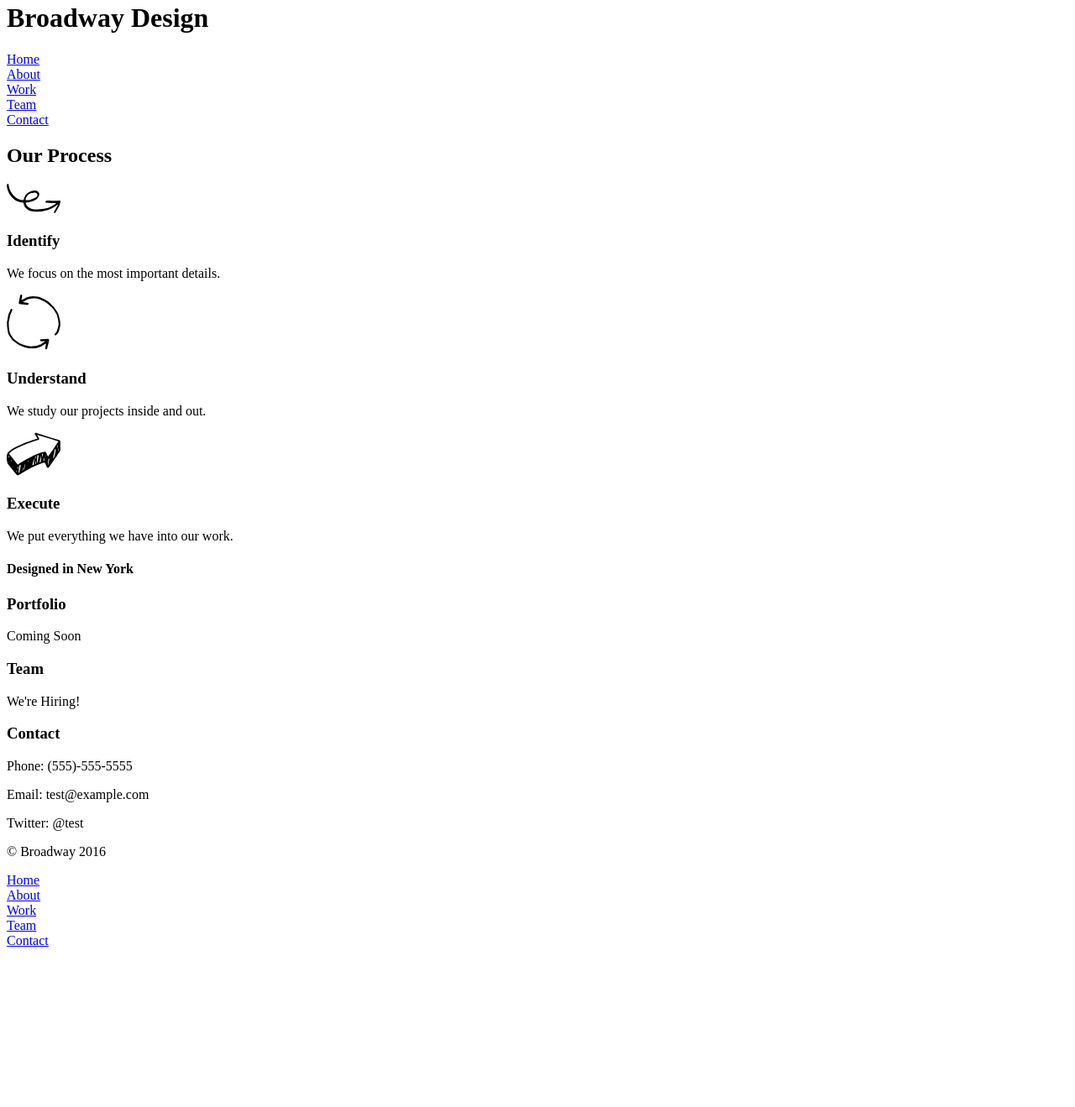
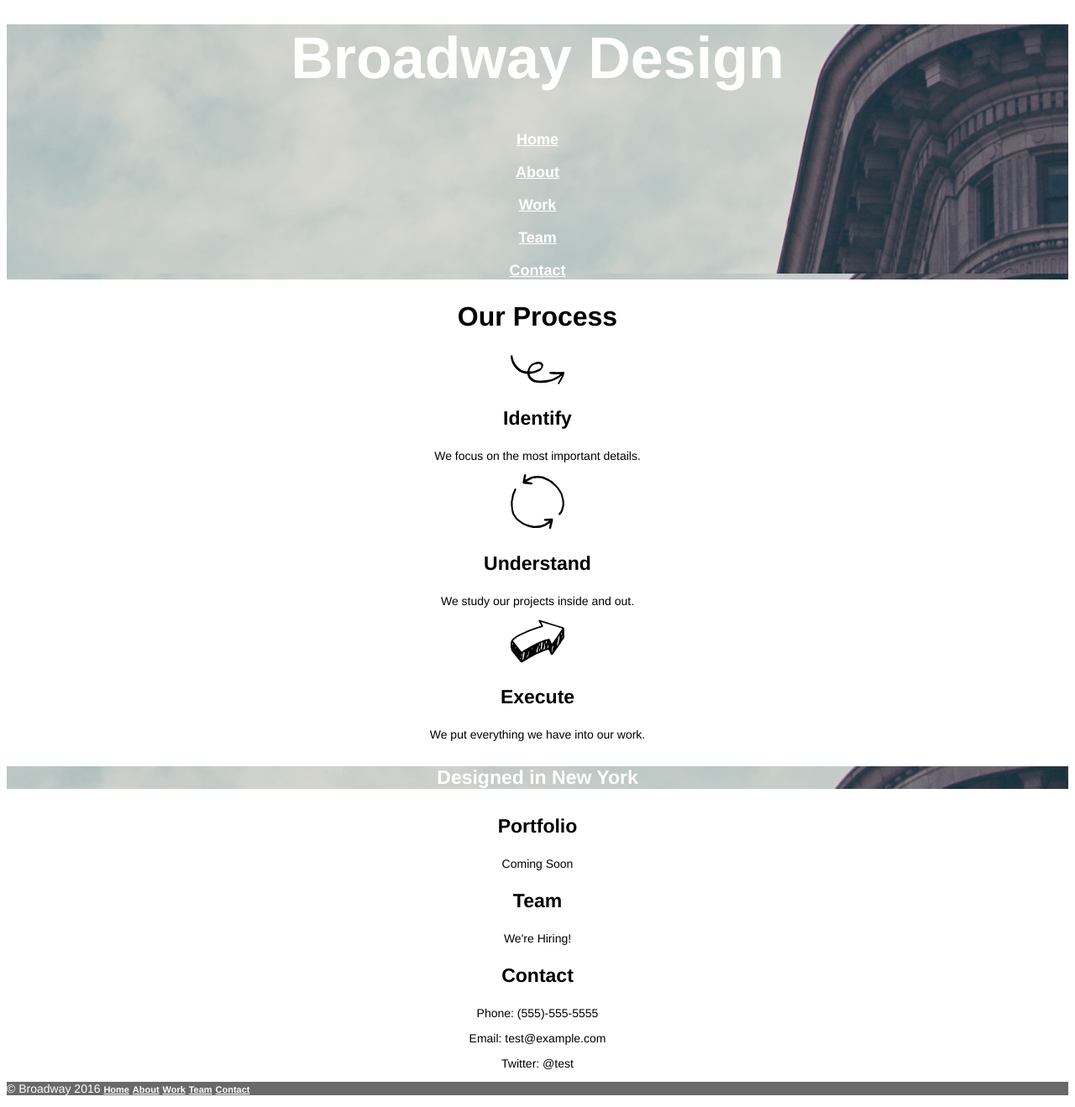
Before and after one commit to michellelho/broadway, a plain HTML site: page index.html in a window 1280 px wide. Shown: the part 18-1337 px from the top of the page at 84% size. Before the commit the page ends 1156 px from the top, so only its background shows below. Drawn offline with Linux system fonts and the light colour scheme.

Commit message:
Add css styling

```diff
--- a/index.html
+++ b/index.html
@@ -6,16 +6,24 @@
     <title>Broadway Design</title>
   </head>
   <body>
-    <h1 class="invert">Broadway Design</h1>
+    <!-- Header section at top with navigation bar-->
+    <div class="invert">
+    <h1 >Broadway Design</h1>
     <a href="./index.html">Home</a>
+    <br>
     <br>
     <a href="#about">About</a>
     <br>
+    <br>
     <a href="#work">Work</a>
+    <br>
     <br>
     <a href="#team">Team</a>
     <br>
+    <br>
     <a href="#contact">Contact</a>
+  </div>
+  <!--About Section-->
     <h2 id="about">Our Process</h2>
     <img src="resources/images/identify.svg">
     <h3>Identify</h3>
@@ -27,29 +35,32 @@
     <h3>Execute</h3>
     <p>We put everything we have into our work.</p>
     <div id="about">
-    <h4 id="work">Designed in New York</h4>
+      <!--Work Section-->
+    <h4 class="invert" id="work">Designed in New York</h4>
     <h3>Portfolio</h3>
     <p>Coming Soon</p>
   </div>
+  <!--Team Section-->
   <div id="team">
     <h3>Team</h3>
     <p>We're Hiring!</p>
   </div>
+  <!--Contact Section-->
   <div id="contact">
     <h3>Contact</h3>
     <p>Phone: (555)-555-5555</p>
     <p>Email: test@example.com</p>
     <p>Twitter: @test</p>
   </div>
-  <p>&copy; Broadway 2016 </p>
+  <!--Footer with more links-->
+  <div class="footer">
+  <p>&copy; Broadway 2016
   <a href="./index.html">Home</a>
-  <br>
   <a href="#about">About</a>
-  <br>
   <a href="#work">Work</a>
-  <br>
   <a href="#team">Team</a>
-  <br>
   <a href="#contact">Contact</a>
+</p>
+</div>
   </body>
 </html>
--- a/resources/css/style.css
+++ b/resources/css/style.css
@@ -0,0 +1,56 @@
+html{
+  text-align:center;
+  font-family:Helvetica;
+}
+
+
+a{
+  color:white;
+  font-size:18px;
+  font-weight:bold;
+}
+
+h1{
+  color:white;
+  font-weight:bold;
+  font-size:70px;
+}
+
+
+h2{
+  font-size:32px;
+  font-weight:bold;
+}
+
+
+h3{
+  font-size:23px;
+  font-weight:bold;
+}
+
+p{
+  font-size:14px;
+}
+
+
+h4{
+  font-size:23px;
+  color:white;
+}
+
+
+.invert{
+  background-image:url("../images/clouds.png");
+}
+
+
+.footer{
+  text-align:left;
+  background-color:dimgray;
+  font-size:11px;
+  color:white;
+}
+
+.footer a{
+  font-size:11px;
+}
```
